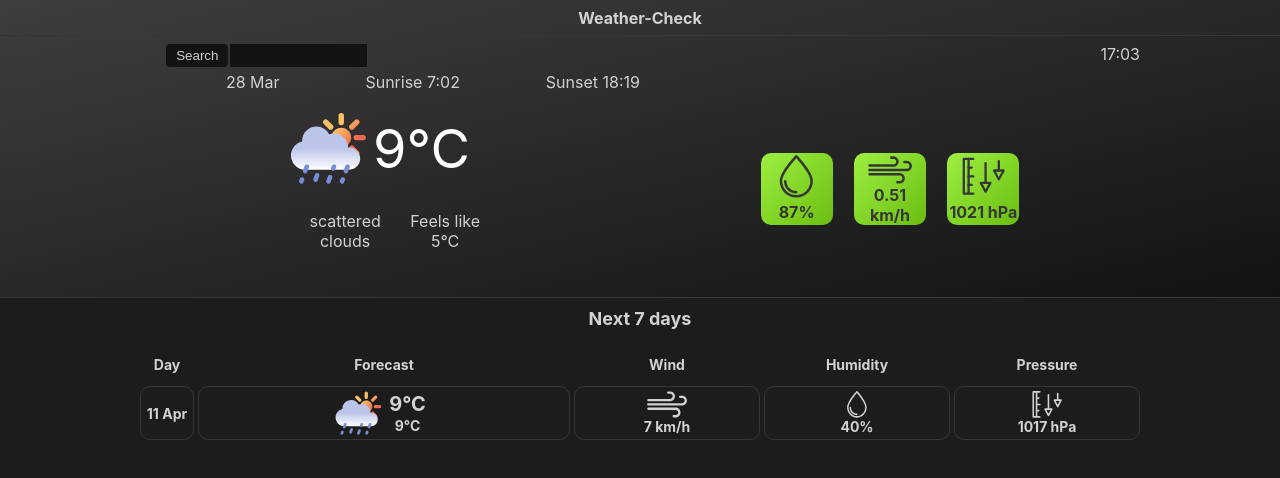
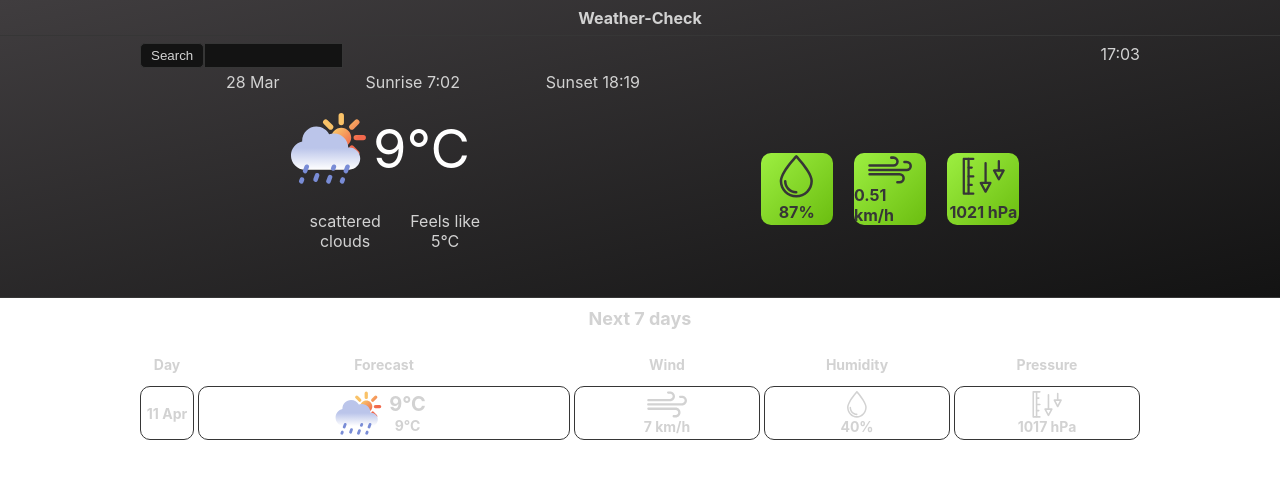
Before and after one commit to michfal/weather-check_v_react, a React (Create React App) app: page / in a window 1280 px wide. Shown: the top 478 px of the page. Built offline with nearby package versions, Linux system fonts and the light colour scheme.

Commit message:
added class to App.js

```diff
--- a/src/App.js
+++ b/src/App.js
@@ -1,13 +1,24 @@
+import React from 'react';
+import MainPage from './pages/MainPage/MainPage.components';
+
 import './App.scss';
 
-import MainPage from './pages/MainPage/MainPage.components'
 
-function App() {
-  return (
-    <div className="App">
-        <MainPage />
-    </div>
-  );
+
+// function App() {
+//   return (
+//     <div className="App">
+//         <MainPage />
+//     </div>
+//   );
+// }
+
+class App extends React.Component {
+  render() {
+    return (
+      <MainPage />
+    );
+  }
 }
 
 export default App;
```
